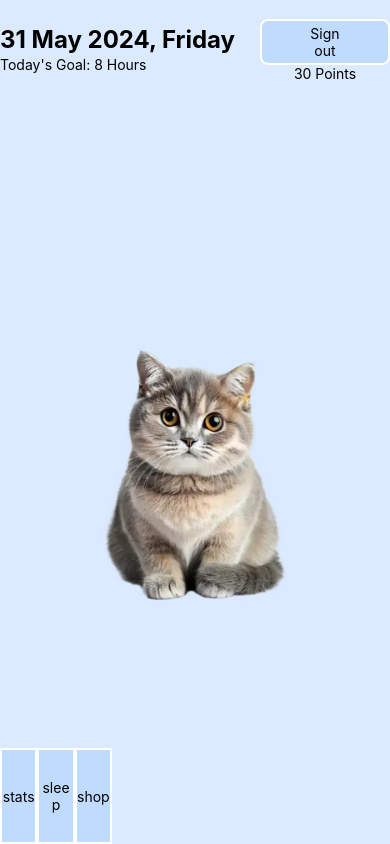
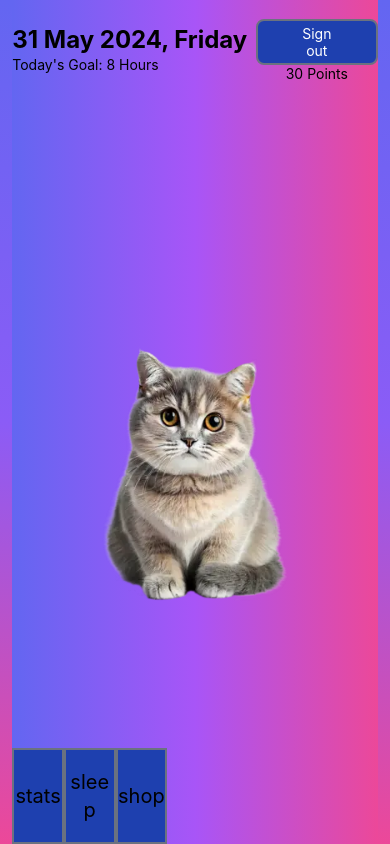
Before and after one commit to panjx-7339/sleep-app-team-6103, a React Native app: screen /Home in a window 390 px wide. Built offline with nearby package versions, Linux system fonts and the light colour scheme; no server answers.

Commit message:
added background gradient, changed button colors

```diff
--- a/package.json
+++ b/package.json
@@ -12,16 +12,18 @@
     "@react-navigation/native": "^6.1.17",
     "@react-navigation/native-stack": "^6.9.26",
     "@types/react": "~18.2.79",
-    "expo": "~51.0.8",
+    "expo": "^51.0.9",
     "expo-status-bar": "~1.12.1",
     "firebase": "^10.12.2",
     "firebase-tools": "^13.10.2",
     "nativewind": "^2.0.11",
     "react": "18.2.0",
     "react-native": "0.74.1",
+    "react-native-linear-gradient": "^2.8.3",
     "react-native-safe-area-context": "4.10.1",
     "react-native-screens": "3.31.1",
-    "typescript": "~5.3.3"
+    "typescript": "~5.3.3",
+    "expo-linear-gradient": "~13.0.2"
   },
   "devDependencies": {
     "@babel/core": "^7.20.0",
--- a/src/components/NavigationTab/NavigationButton.js
+++ b/src/components/NavigationTab/NavigationButton.js
@@ -7,10 +7,10 @@ const NavigationButton = (props) => {
 
   return (
     <TouchableOpacity
-      className="justify-center h-24 w-1/3 bg-blue-200 border-2 border-white"
+      className="justify-center h-24 w-1/3 bg-blue-800 border-2 border-gray-500"
       onPress={() => navigation.navigate(props.navigateTo)}
     >
-      <Text className="text-center">{props.name}</Text>
+      <Text className="text-center color-white text-xl">{props.name}</Text>
     </TouchableOpacity>
   );
 };
--- a/src/screens/HomeScreen/HomeScreen.js
+++ b/src/screens/HomeScreen/HomeScreen.js
@@ -4,11 +4,16 @@ import Cat from "./components/Cat";
 import TopBar from "./components/TopBar";
 import NavigationTab from "../../components/NavigationTab/NavigationTab";
 import { SafeAreaView } from "react-native-safe-area-context";
+import { LinearGradient } from 'expo-linear-gradient';
 
 const HomeScreen = () => {
   return (
-    <SafeAreaView className="bg-blue-100 flex-1">
-      <View className="h-full flex-1 bg-blue-100">
+    <LinearGradient
+      colors={['#6366f1', '#8b5cf6', '#ec4899']}
+      style={styles.linearGradient}
+    >
+      <SafeAreaView className="flex-1">
+        <View className="h-full flex-1 bg-gradient-to-r from-indigo-500 via-purple-500 to-pink-500">
           <TopBar />
           <View className="flex-1 justify-center items-center">
             <Cat />
@@ -16,9 +21,18 @@ const HomeScreen = () => {
           <NavigationTab />
         </View>
       </SafeAreaView>
+    </LinearGradient>
+
   );
 };
 
 export default HomeScreen;
 
-const styles = StyleSheet.create({});
+const styles = StyleSheet.create({
+  linearGradient: {
+    flex: 1,
+    alignItems: 'center',
+    justifyContent: 'center',
+    width: '100%'
+  },
+});
--- a/src/screens/HomeScreen/components/SignOutButton.js
+++ b/src/screens/HomeScreen/components/SignOutButton.js
@@ -15,10 +15,10 @@ const SignOutButton = () => {
   const navigation = useNavigation();
   return (
     <TouchableOpacity
-      className=" bg-blue-200 mt-1 border-2 border-white px-9 py-1 rounded-lg"
+      className=" bg-blue-800 mt-1 border-2 border-gray-500 px-9 py-1 rounded-lg"
       onPress={handleSignOut}
     >
-      <Text className="text-center">Sign out</Text>
+      <Text className="text-center text-white">Sign out</Text>
     </TouchableOpacity>
   );
 };
--- a/src/screens/LoginScreen/LoginScreen.js
+++ b/src/screens/LoginScreen/LoginScreen.js
@@ -6,6 +6,7 @@ import Logo from "../../components/Logo";
 import LoginInput from "../../components/LoginInput";
 import LoginButton from "../../components/LoginButton";
 import Redirect from "../../components/Redirect";
+import { LinearGradient } from 'expo-linear-gradient';
 
 const LoginScreen = () => {
   const [email, setEmail] = useState("");
@@ -25,8 +26,12 @@ const LoginScreen = () => {
 
   return (
     <KeyboardAvoidingView
-      className="h-screen flex items-center justify-center bg-blue-200"
+      className="h-screen flex items-center justify-center"
       behavior={Platform.OS === "android" ? "height" : "padding"}
+    >
+      <LinearGradient
+        colors={['#6366f1', '#8b5cf6', '#ec4899']}
+        style={styles.linearGradient}
       >
         <View>
           <Logo />
@@ -54,10 +59,18 @@ const LoginScreen = () => {
             redirectTo="Registration"
           />
         </View>
+      </LinearGradient>
     </KeyboardAvoidingView>
   );
 };
 
 export default LoginScreen;
 
-const styles = StyleSheet.create({});
+const styles = StyleSheet.create({
+  linearGradient: {
+    flex: 1,
+    alignItems: 'center',
+    justifyContent: 'center',
+    width: '100%'
+  },
+});
--- a/src/screens/RegistrationScreen/RegistrationScreen.js
+++ b/src/screens/RegistrationScreen/RegistrationScreen.js
@@ -4,6 +4,7 @@ import Logo from "../../components/Logo";
 import LoginButton from "../../components/LoginButton";
 import Redirect from "../../components/Redirect";
 import LoginInput from "../../components/LoginInput";
+import { LinearGradient } from 'expo-linear-gradient';
 
 const RegistrationScreen = () => {
   const [email, setEmail] = useState("");
@@ -14,6 +15,10 @@ const RegistrationScreen = () => {
     <KeyboardAvoidingView
       className="h-screen flex items-center justify-center bg-blue-200"
       behaviour="padding"
+    >
+      <LinearGradient
+        colors={['#6366f1', '#8b5cf6', '#ec4899']}
+        style={styles.linearGradient}
       >
         <View>
           <Logo />
@@ -52,10 +57,18 @@ const RegistrationScreen = () => {
             redirectTo="Login"
           />
         </View>
+      </LinearGradient>
     </KeyboardAvoidingView>
   );
 };
 
 export default RegistrationScreen;
 
-const styles = StyleSheet.create({});
+const styles = StyleSheet.create({
+  linearGradient: {
+    flex: 1,
+    alignItems: 'center',
+    justifyContent: 'center',
+    width: '100%'
+  },
+});
```
Also changed, not shown: 1 other file (tests, documents, lock files or other folders). Lines whose indentation alone changed are shown as unchanged.
